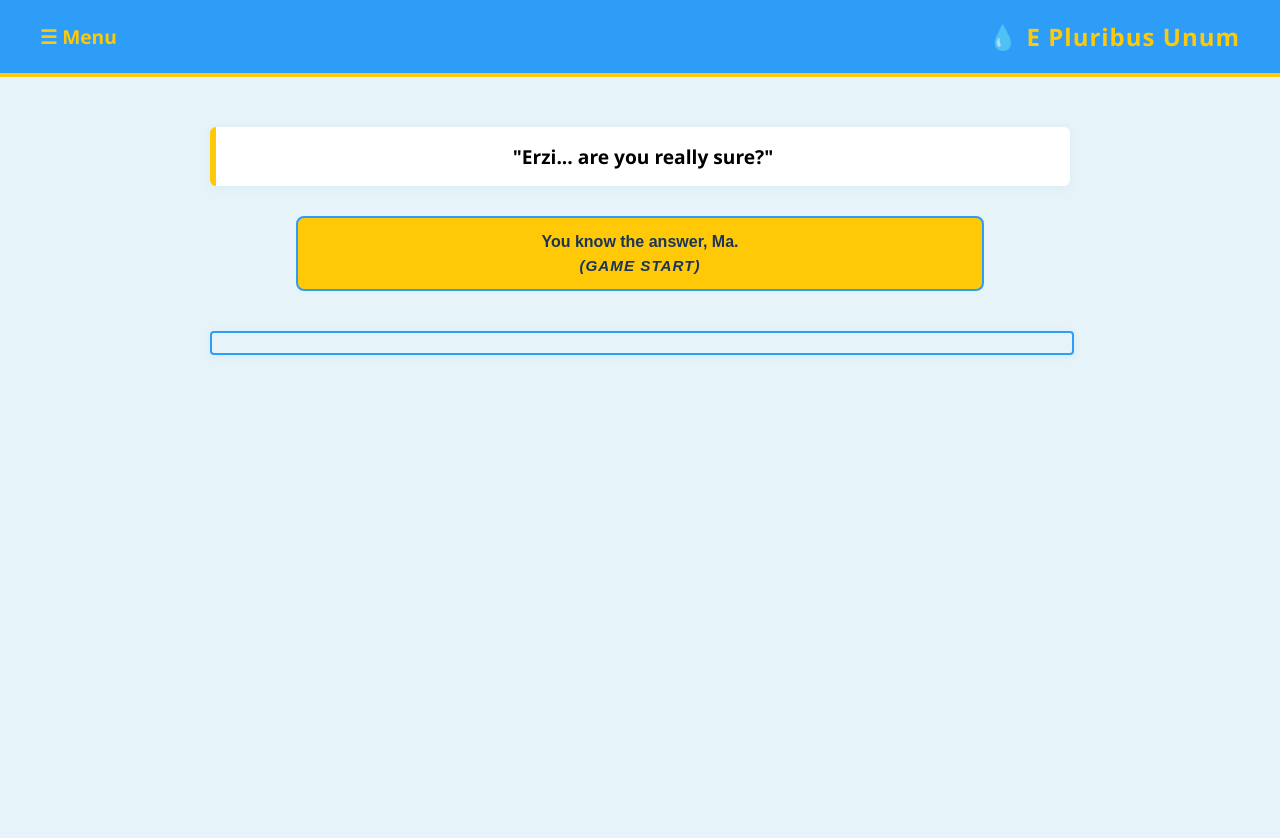
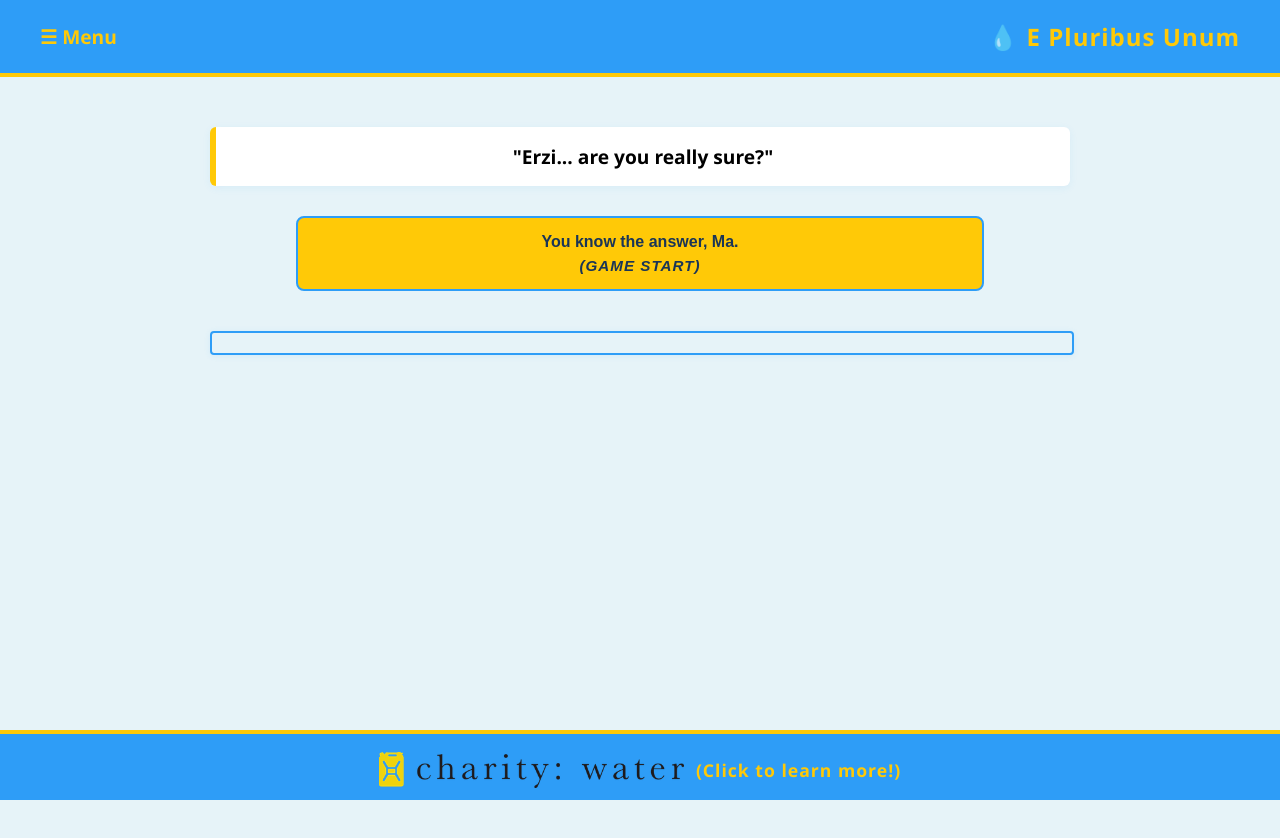
Before and after one commit to Nemeiaa/06-charity-water-game, a plain HTML site: page index.html in a window 1280 px wide. Before the commit the page ends 800 px from the top, so only its background shows below. Drawn offline with Linux system fonts and the light colour scheme.

Commit message:
Add charity: water footer with styles for improved visibility and accessibility

```diff
--- a/index.html
+++ b/index.html
@@ -30,5 +30,12 @@
         </div>
     </main>
     <script src="script.js"></script>
+    <!-- Charity: water footer -->
+    <footer class="cw-footer">
+        <a href="https://www.charitywater.org/?utm_source=adwords&utm_medium=paid-ppc&utm_campaign=donor-acq-usrow&utm_term=cBC_CW_G_PAID_PMAX_ALL_US+ROW_EVERGREEN&utm_content=performance_max&gad_source=1&gad_campaignid=21335452962&gbraid=0AAAAADNj5D_OWZn5WbWJhuOCS1DYKKOeZ&gclid=CjwKCAjwg7PDBhBxEiwAf1CVu16YPADyuJSLJfeNP_eXj6sH2y-NSGrdEZwAAJKHpaTPLZ9hBepOYxoC4GoQAvD_BwE" target="_blank" rel="noopener" class="cw-footer-link">
+            <img src="img/cw_logo_horizontal.png" alt="charity: water logo" class="cw-footer-logo">
+            <span>(Click to learn more!)</span>
+        </a>
+    </footer>
 </body>
 </html>
--- a/styles.css
+++ b/styles.css
@@ -25,6 +25,7 @@ body {
   flex-direction: column;
   align-items: center;
   min-height: 100vh;
+  padding-bottom: 70px; /* Add space at bottom for footer */
 }
 
 header {
@@ -237,6 +238,45 @@ main {
   color: #159A48;
 }
 
+/* Charity: water footer styles */
+.cw-footer {
+  width: 100%;
+  background: #2E9DF7;
+  border-top: 4px solid #FFC907;
+  display: flex;
+  justify-content: center;
+  align-items: center;
+  padding: 18px 0 12px 0;
+  position: fixed;
+  left: 0;
+  bottom: 0;
+  z-index: 200;
+}
+
+.cw-footer-link {
+  display: flex;
+  align-items: center;
+  text-decoration: none;
+  color: #FFC907;
+  font-weight: bold;
+  font-size: 1.1rem;
+  letter-spacing: 1px;
+  transition: color 0.2s;
+}
+
+.cw-footer-link:hover,
+.cw-footer-link:focus {
+  color: #fff;
+}
+
+.cw-footer-logo {
+  height: 36px;
+  width: auto;
+  margin-right: 12px;
+  display: inline-block;
+  vertical-align: middle;
+}
+
 /* Responsive: move menu to right on small screens */
 @media (max-width: 600px) {
   main {
@@ -265,4 +305,11 @@ main {
     top: 60px;
     min-width: 100px;
   }
+  .cw-footer {
+    padding: 10px 0 8px 0;
+  }
+  .cw-footer-logo {
+    height: 28px;
+    margin-right: 8px;
+  }
 }
```
